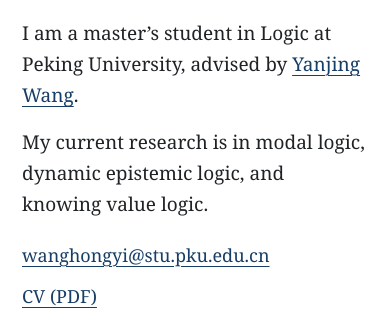
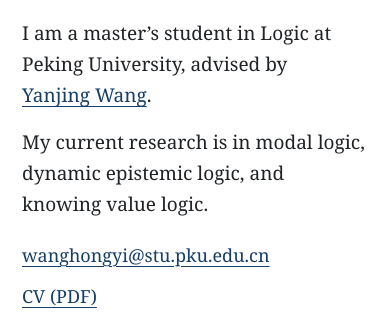
Before and after one commit to wanghongyi-logic/wanghongyi-logic.github.io, a plain HTML site: page index.html in a window 390 px wide. Shown: the part 160-495 px from the top of the page. Drawn offline with Linux system fonts and the light colour scheme.

Commit message:
Keep personal names and award year ranges together on mobile

```diff
--- a/index.html
+++ b/index.html
@@ -34,7 +34,7 @@
     <main id="main" tabindex="-1">
       <section class="intro" aria-labelledby="name-heading">
         <h1 id="name-heading">Hongyi Wang</h1>
-        <p>I am a master’s student in Logic at Peking University, advised by <a href="http://wangyanjing.com/" target="_blank" rel="noopener">Yanjing Wang</a>.</p>
+        <p>I am a master’s student in Logic at Peking University, advised by <a class="nowrap" href="http://wangyanjing.com/" target="_blank" rel="noopener">Yanjing Wang</a>.</p>
         <p>My current research is in modal logic, dynamic epistemic logic, and knowing value logic.</p>
         <div class="contact-links">
           <a href="mailto:wanghongyi@stu.pku.edu.cn">wanghongyi@stu.pku.edu.cn</a>
@@ -112,7 +112,7 @@
             <div class="awards">
               <h3 class="subheading">Awards</h3>
               <p>Song Wenjian Scholarship on Logic · 2026</p>
-              <p>Postgraduate Academic Scholarship · 2024–2026</p>
+              <p>Postgraduate Academic Scholarship · <span class="nowrap">2024–2026</span></p>
             </div>
           </div>
         </div>
--- a/styles.css
+++ b/styles.css
@@ -56,6 +56,7 @@
 .teaching h4 { font-weight: 400; }
 .teaching .background-entry + .background-entry { margin-top: 16px; }
 .teaching-affiliation { margin-top: 8px; font-size: 17px; }
+.nowrap { white-space: nowrap; }
 .awards { margin-top: 22px; }
 .awards .subheading { margin-bottom: 10px; }
 .awards p { font-size: 17px; line-height: 1.6; }
```
